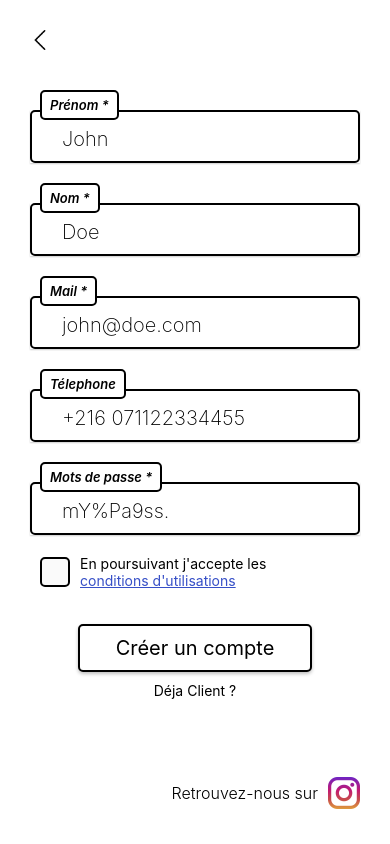
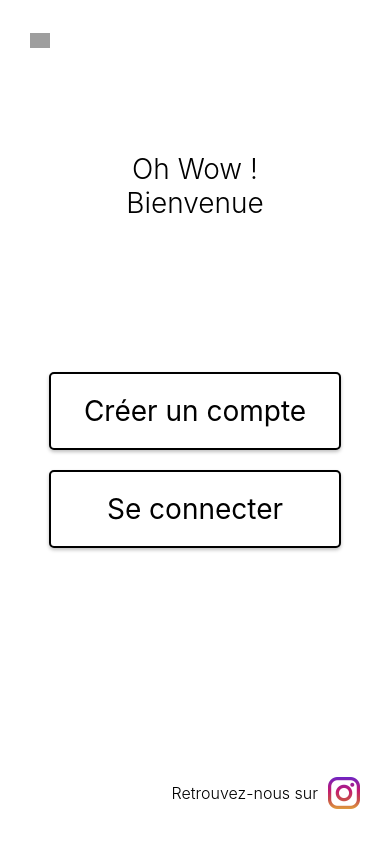
Before and after one commit to B-Manitas/Oh-Wow, a React Native app: screen / in a window 390 px wide. Built offline with nearby package versions, Linux system fonts and the light colour scheme; grey boxes are pictures that could not be loaded.

Commit message:
Create Login Page

```diff
--- a/App.js
+++ b/App.js
@@ -1,10 +1,11 @@
 import { StatusBar } from "expo-status-bar";
 import { StyleSheet, Text, View } from "react-native";
 import ConnectionSelect from "./src/View/Page/ConnectionSelect";
+import Login from "./src/View/Page/Login";
 import SignUp from "./src/View/Page/SignUp";
 
 export default function App() {
-  return <SignUp />;
+  return <ConnectionSelect />;
 }
 
 const styles = StyleSheet.create({
--- a/src/View/Componnent/ButtonRoundValid.js
+++ b/src/View/Componnent/ButtonRoundValid.js
@@ -15,10 +15,8 @@ const styles = StyleSheet.create({
   content: {
     borderRadius: 5,
     borderWidth: 2,
-    width: "75%",
     alignItems: "center",
     justifyContent: "center",
-    paddingVertical: 20,
     margin: 10,
     backgroundColor: "#fff",
     shadowColor: "#000",
@@ -33,7 +31,6 @@ const styles = StyleSheet.create({
   },
 
   text: {
-    fontSize: 32,
     fontWeight: "400",
   },
 });
--- a/src/View/Componnent/InputField.js
+++ b/src/View/Componnent/InputField.js
@@ -8,6 +8,7 @@ const InputField = ({
   returnKeyType,
   keyboardType,
   maxLength,
+  secureTextEntry
 }) => {
   return (
     <View style={styles.container}>
@@ -19,6 +20,7 @@ const InputField = ({
         passwordRules={"minlength: 8; required: lower; required: upper; required: digit; required: [%./?@]];"}
         placeholder={plh}
         maxLength={maxLength}
+        secureTextEntry={secureTextEntry}
         returnKeyType={returnKeyType}
       />
 
--- a/src/View/Componnent/TextLink.js
+++ b/src/View/Componnent/TextLink.js
@@ -1,13 +1,9 @@
-import {
-    StyleSheet,
-    TouchableOpacity,
-    Text,
-  } from "react-native";
+import { StyleSheet, TouchableOpacity, Text } from "react-native";
 
-const TextLink = ({text}) => {
+const TextLink = ({ text, style, pad_top }) => {
   return (
-    <TouchableOpacity>
-      <Text style={styles.link}>{text}</Text>
+    <TouchableOpacity style={{ paddingTop: pad_top }}>
+      <Text style={[styles.link, style]}>{text}</Text>
     </TouchableOpacity>
   );
 };
@@ -15,8 +11,7 @@ const TextLink = ({text}) => {
 export default TextLink;
 
 const styles = StyleSheet.create({
-    link: {
-      color: "#364fc7",
-      textDecorationLine: "underline",
-    },
-  });
+  link: {
+    marginBottom: 4,
+  },
+});
--- /dev/null
+++ b/src/View/Page/Login.js
@@ -0,0 +1,83 @@
+import {
+  ScrollView,
+  View,
+  StyleSheet,
+  TouchableOpacity,
+  Text,
+} from "react-native";
+import Header from "../Componnent/Header";
+import InputField from "../Componnent/InputField";
+import ButtonRoundValid from "../Componnent/ButtonRoundValid";
+import Page from "./Page";
+import Footer from "../Componnent/Footer";
+import TextLink from "../Componnent/TextLink";
+
+const Login = () => {
+  return (
+    <Page>
+      <Header is_back={true} />
+      <ScrollView contentContainerStyle={styles.container}>
+        <InputField
+          info={"Mail *"}
+          plh={"john@doe.com"}
+          typeAndroid={"email"}
+          typeIOS={"emailAddress"}
+          returnKeyType={"next"}
+          maxLength={50}
+          keyboardType={"email-address"}
+          secureTextEntry={false}
+        />
+        <InputField
+          info={"Mots de passe *"}
+          plh={"mY%Pa9ss."}
+          secureTextEntry={true}
+          typeAndroid={"password"}
+          typeIOS={"password"}
+          returnKeyType={"done"}
+          maxLength={20}
+          keyboardType={"default"}
+        />
+
+        <View style={styles.content_valid_btn}>
+          <ButtonRoundValid
+            text={"Se connecter"}
+            width={"60%"}
+            height={10}
+            font_size={20}
+          />
+
+          <TextLink
+            pad_top={7}
+            text={"Mots de passe oubliée"}
+            style={{ textDecorationLine: "underline" }}
+          />
+          <TextLink
+            text={"Pas encore client ?"}
+            style={{ textDecorationLine: "underline" }}
+          />
+        </View>
+      </ScrollView>
+
+      <Footer />
+    </Page>
+  );
+};
+
+export default Login;
+
+const styles = StyleSheet.create({
+  container: {
+    height: "70%",
+    justifyContent: "center",
+  },
+
+  content_valid_btn: {
+    justifyContent: "center",
+    alignItems: "center",
+    marginTop: 25,
+  },
+
+  link: {
+    textDecorationLine: "underline",
+  },
+});
--- a/src/View/Page/SignUp.js
+++ b/src/View/Page/SignUp.js
@@ -8,7 +8,6 @@ import {
 } from "react-native";
 import ButtonRoundValid from "../Componnent/ButtonRoundValid";
 import CheckBox from "../Componnent/CheckBox";
-import ButtonSocial from "../Componnent/ButtonSocial";
 import Header from "../Componnent/Header";
 import InputField from "../Componnent/InputField";
 import TextLink from "../Componnent/TextLink";
@@ -29,6 +28,7 @@ const SignUp = () => {
           returnKeyType={"next"}
           maxLength={12}
           keyboardType={"default"}
+          secureTextEntry={false}
         />
         <InputField
           info={"Nom *"}
@@ -38,6 +38,7 @@ const SignUp = () => {
           returnKeyType={"next"}
           maxLength={12}
           keyboardType={"default"}
+          secureTextEntry={false}
         />
         <InputField
           info={"Mail *"}
@@ -47,6 +48,7 @@ const SignUp = () => {
           returnKeyType={"next"}
           maxLength={50}
           keyboardType={"email-address"}
+          secureTextEntry={false}
         />
         <InputField
           info={"Télephone"}
@@ -56,6 +58,7 @@ const SignUp = () => {
           returnKeyType={"next"}
           maxLength={14}
           keyboardType={"phone-pad"}
+          secureTextEntry={false}
         />
         <InputField
           info={"Mots de passe *"}
@@ -65,13 +68,17 @@ const SignUp = () => {
           returnKeyType={"done"}
           maxLength={20}
           keyboardType={"default"}
+          secureTextEntry={true}
         />
 
         <View style={styles.content_tou}>
           <CheckBox />
           <Text style={styles.text_tou}>
             En poursuivant j'accepte les{" "}
-            <TextLink text={"conditions d'utilisations"} />
+            <TextLink
+              text={"conditions d'utilisations"}
+              style={styles.text_link}
+            />
           </Text>
         </View>
 
@@ -82,9 +89,12 @@ const SignUp = () => {
             height={10}
             font_size={20}
           />
-          <TouchableOpacity>
-            <Text>Déja Client ?</Text>
-          </TouchableOpacity>
+
+          <TextLink
+            text={"Déja Client ?"}
+            pad_top={7}
+            style={{ textDecorationLine: "underline" }}
+          />
         </View>
       </ScrollView>
 
@@ -160,4 +170,9 @@ const styles = StyleSheet.create({
     alignItems: "center",
     marginTop: 25,
   },
+
+  text_link: {
+    color: "#364fc7",
+    textDecorationLine: "underline",
+  },
 });
```
